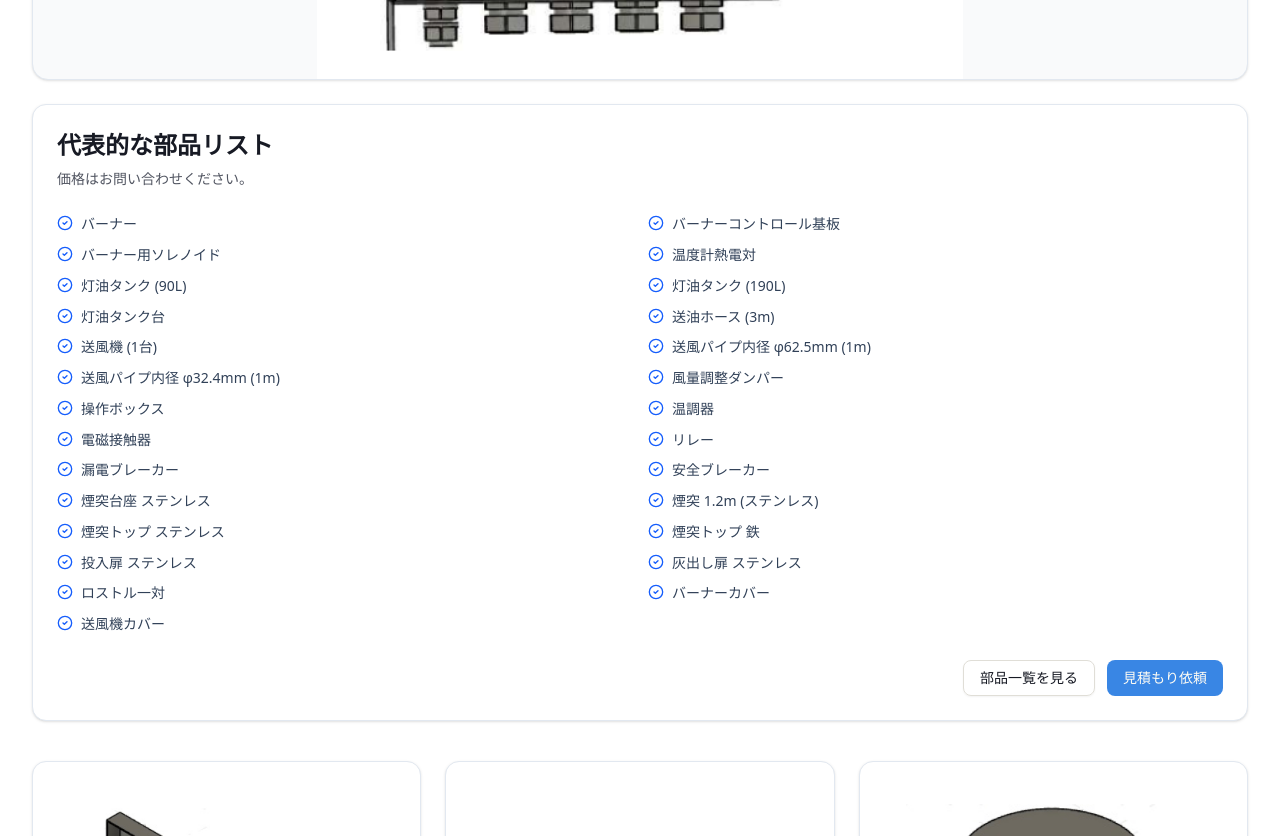
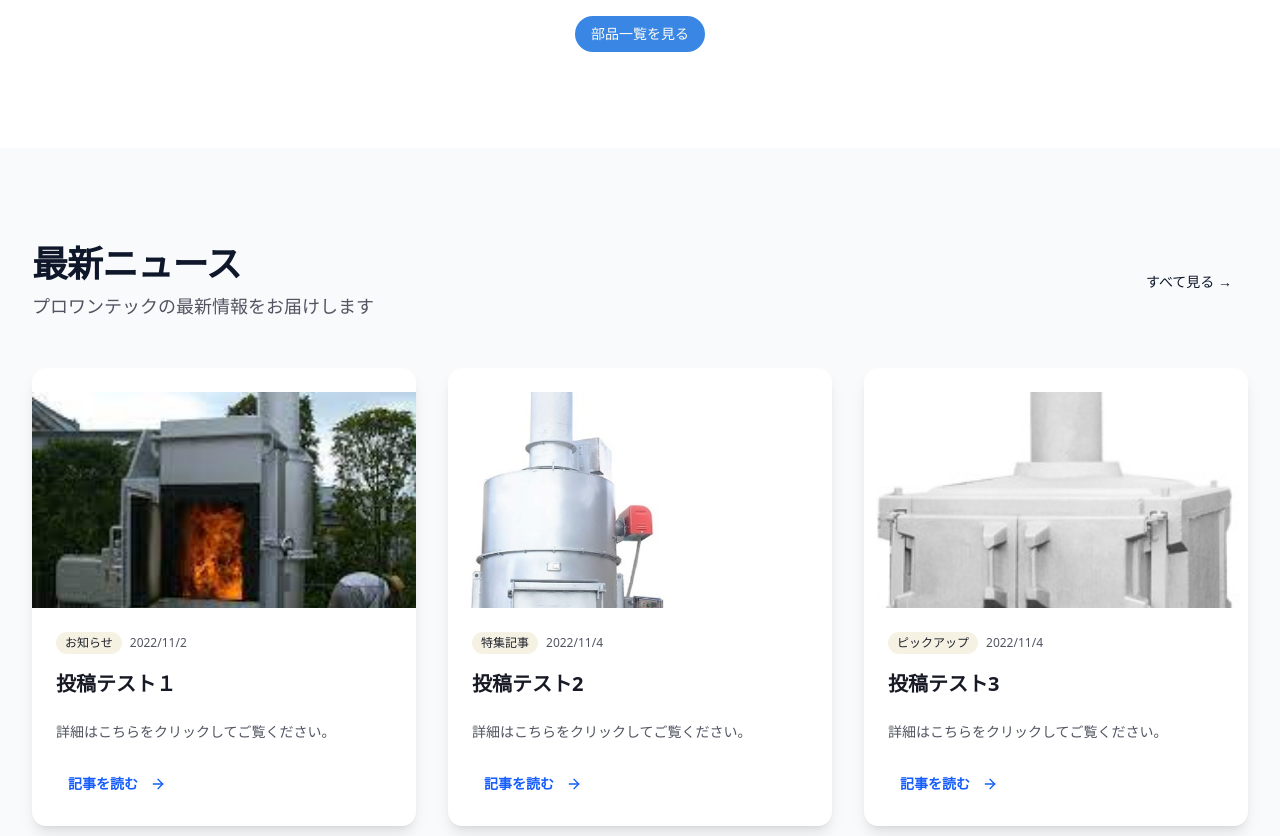
Before and after one commit to rnrnstar2/ProOneTech, a Next.js app: page / in a window 1280 px wide. Shown: the part 5320-6156 px from the top of the page. Built offline with nearby package versions, Linux system fonts and the light colour scheme.

Commit message:
Simplify parts section and remove unused screenshot

```diff
--- a/src/app/page.tsx
+++ b/src/app/page.tsx
@@ -12,36 +12,6 @@ export const metadata = {
 }
 
 export default function Home() {
-  const partsList = [
-    "バーナー",
-    "バーナーコントロール基板",
-    "バーナー用ソレノイド",
-    "温度計熱電対",
-    "灯油タンク (90L)",
-    "灯油タンク (190L)",
-    "灯油タンク台",
-    "送油ホース (3m)",
-    "送風機 (1台)",
-    "送風パイプ内径 φ62.5mm (1m)",
-    "送風パイプ内径 φ32.4mm (1m)",
-    "風量調整ダンパー",
-    "操作ボックス",
-    "温調器",
-    "電磁接触器",
-    "リレー",
-    "漏電ブレーカー",
-    "安全ブレーカー",
-    "煙突台座 ステンレス",
-    "煙突 1.2m (ステンレス)",
-    "煙突トップ ステンレス",
-    "煙突トップ 鉄",
-    "投入扉 ステンレス",
-    "灰出し扉 ステンレス",
-    "ロストル一対",
-    "バーナーカバー",
-    "送風機カバー",
-  ]
-
   return (
     <div className="flex flex-col min-h-screen">
       {/* ヒーローセクション */}
@@ -346,7 +316,6 @@ export default function Home() {
           </div>
 
           <div className="grid gap-6 lg:grid-cols-[1.1fr,1.2fr] items-start">
-            <div className="grid gap-4">
             <div className="aspect-[4/3] w-full overflow-hidden rounded-2xl border border-slate-200 shadow-sm bg-gray-50 flex items-center justify-center">
               <img
                 src="/images/generated_image_3093a58a-6f9b-491a-827f-24a4d5c7e461.png"
@@ -354,27 +323,11 @@ export default function Home() {
                 className="h-full w-full object-contain"
               />
             </div>
-              <div className="aspect-[4/3] w-full overflow-hidden rounded-2xl border border-slate-200 shadow-sm bg-gray-50 flex items-center justify-center">
-                <img
-                  src="/images/スクリーンショット-2022-12-13-15.03.00.png"
-                  alt="部品一覧イメージ（一覧表）"
-                  className="h-full w-full object-contain"
-                />
-              </div>
-            </div>
             <Card className="border-slate-200 h-full">
               <CardHeader>
-                <CardTitle className="text-2xl">代表的な部品リスト</CardTitle>
-                <CardDescription>価格はお問い合わせください。</CardDescription>
+                <CardTitle className="text-2xl">価格・部品のご案内</CardTitle>
+                <CardDescription>価格は都度お問い合わせください。詳細は製品一覧でご確認いただけます。</CardDescription>
               </CardHeader>
-              <CardContent className="grid sm:grid-cols-2 gap-x-4 gap-y-2 text-sm text-slate-700">
-                {partsList.map((name) => (
-                  <div key={name} className="flex items-start gap-2">
-                    <CheckCircle2 className="h-4 w-4 text-blue-600 mt-0.5" />
-                    <span className="leading-relaxed">{name}</span>
-                  </div>
-                ))}
-              </CardContent>
               <CardFooter className="justify-end gap-3">
                 <Button asChild variant="outline">
                   <Link href="/products">部品一覧を見る</Link>
```
Also changed, not shown: public/images/スクリーンショット-2022-12-13-15.03.00.png (deleted). Lines whose indentation alone changed are shown as unchanged.
